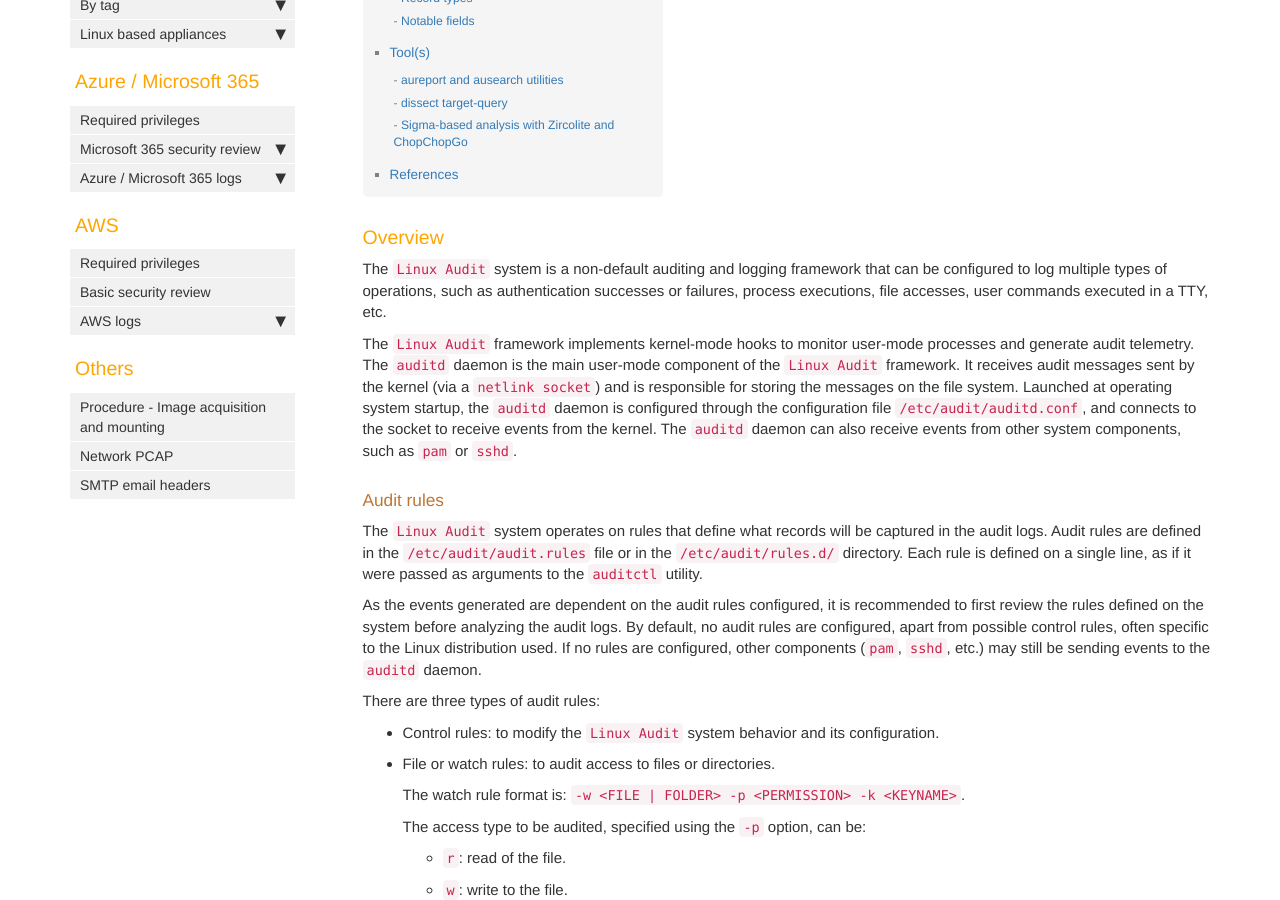
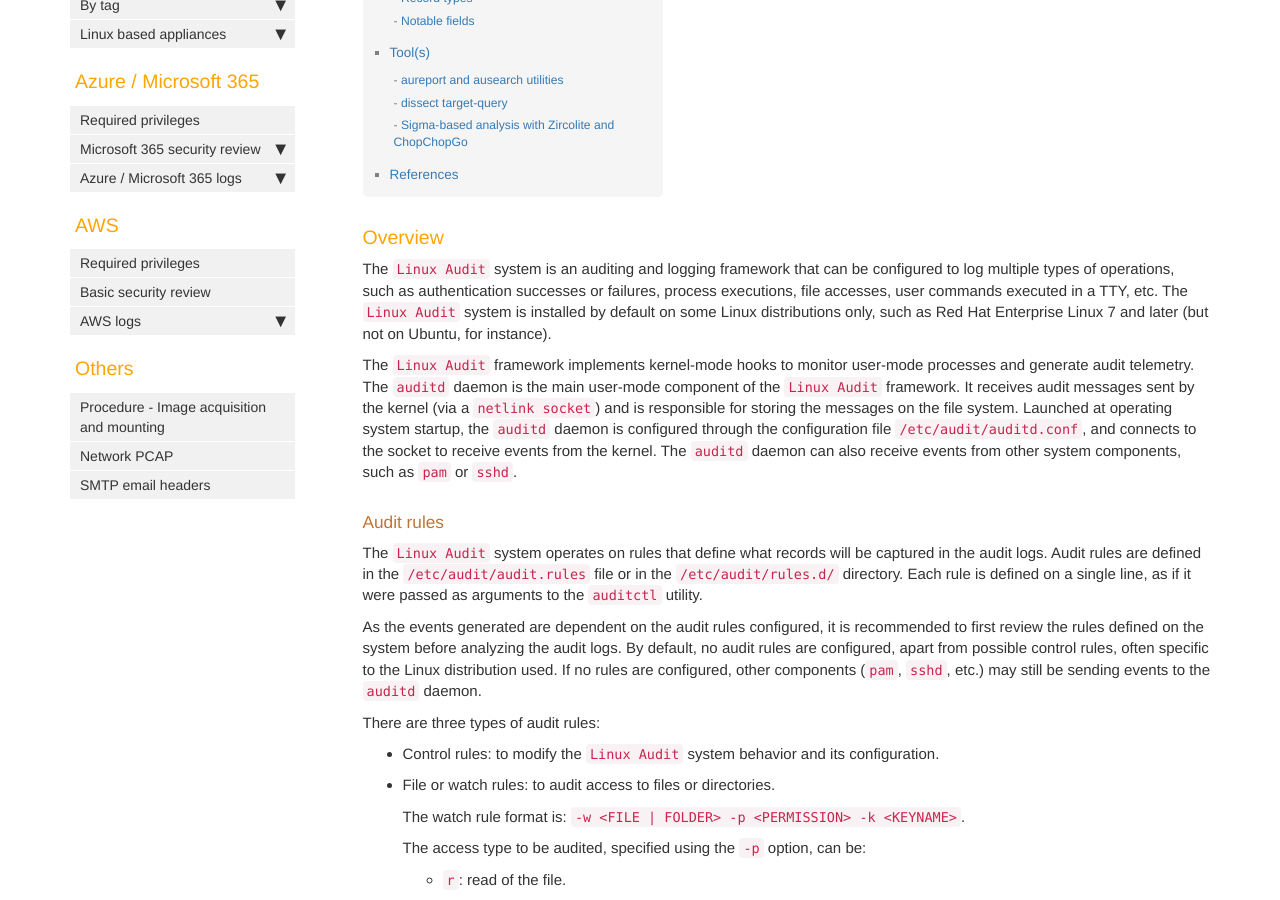
Before and after one commit to Qazeer/artefacts.help, a Jekyll site: the page built from pages/linux/audit_framework.md, in a window 1280 px wide and 900 px high, scrolled down 623 px. Built offline with Jekyll 4.4.1, drawn with Linux system fonts in a browser that asks for light colours; comment, search, counter and statistics services are not loaded.

Commit message:
[Artefact] Linux Audit framework - Installed by default on some distributions only

```diff
--- a/pages/linux/audit_framework.md
+++ b/pages/linux/audit_framework.md
@@ -1,6 +1,6 @@
 ---
 title: Linux Audit framework (audit logs)
-summary: 'The Linux Audit system is a non-default auditing and logging framework that can be configured to log multiple types of operations, such as authentication successes or failures, process executions, file accesses, user commands executed in a TTY, etc.\n\nThe Linux Audit framework implements kernel-mode hooks to monitor user-mode processes and generate audit telemetry. The auditd daemon is the main user-mode component of the Linux Audit framework, that receives audit messages sent by the kernel and other components (such as pam).\n\nThe Linux Audit system operates on rules that define what records will be captured in the audit logs. If no rules are defined, which is the case by default, only distribution-specific records and telemetry from other components may be logged to the audit log file by the auditd daemon.\n\nDepending on the rules configured, multiple events can be generated for the same operation. An event can be split into multiple records, with each record of the same event sharing the same timestamp and the same unique identifier.\n\nEach record is associated with a given type: USER_AUTH, USER_LOGIN, EXECVE, SYSCALL, PATH, PROCTITLE, USER_CMD, TTY, SOCKADDR, etc.'
+summary: 'The Linux Audit system is an auditing and logging framework, installed by default on some Linux distributions only (such as Red Hat Enterprise Linux 7 and later), that can be configured to log multiple types of operations, such as authentication successes or failures, process executions, file accesses, user commands executed in a TTY, etc.\n\nThe Linux Audit framework implements kernel-mode hooks to monitor user-mode processes and generate audit telemetry. The auditd daemon is the main user-mode component of the Linux Audit framework, that receives audit messages sent by the kernel and other components (such as pam).\n\nThe Linux Audit system operates on rules that define what records will be captured in the audit logs. If no rules are defined, which is the case by default, only distribution-specific records and telemetry from other components may be logged to the audit log file by the auditd daemon.\n\nDepending on the rules configured, multiple events can be generated for the same operation. An event can be split into multiple records, with each record of the same event sharing the same timestamp and the same unique identifier.\n\nEach record is associated with a given type: USER_AUTH, USER_LOGIN, EXECVE, SYSCALL, PATH, PROCTITLE, USER_CMD, TTY, SOCKADDR, etc.'
 keywords: Linux Audit, audit, auditd, audit rules, auditctl, aureport, ausearch, audit.log, auditd.conf, audit.rules, auid, USER_AUTH, USER_LOGIN, EXECVE, SYSCALL, PATH, PROCTITLE, USER_CMD, TTY, SOCKADDR, msg, dissect, target-query, sigma, Zircolite, ChopChopGo
 tags:
   - linux_logging_frameworks
@@ -18,10 +18,12 @@ folder: linux
 
 ### Overview
 
-The `Linux Audit` system is a non-default auditing and logging framework that
-can be configured to log multiple types of operations, such as authentication
+The `Linux Audit` system is an auditing and logging framework that can be
+configured to log multiple types of operations, such as authentication
 successes or failures, process executions, file accesses, user commands
-executed in a TTY, etc.
+executed in a TTY, etc. The `Linux Audit` system is installed by default on
+some Linux distributions only, such as Red Hat Enterprise Linux 7 and later
+(but not on Ubuntu, for instance).
 
 The `Linux Audit` framework implements kernel-mode hooks to monitor user-mode
 processes and generate audit telemetry. The `auditd` daemon is the main
```
